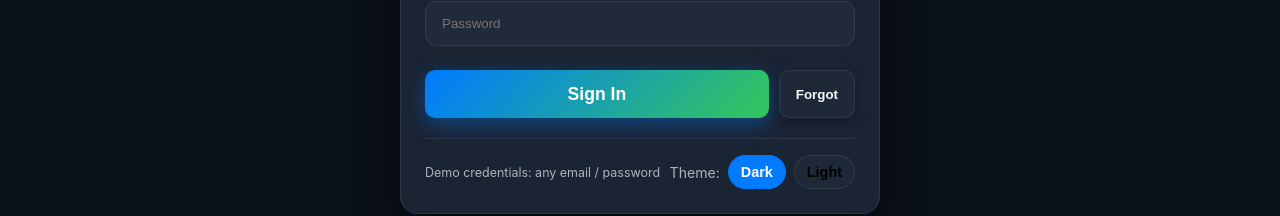
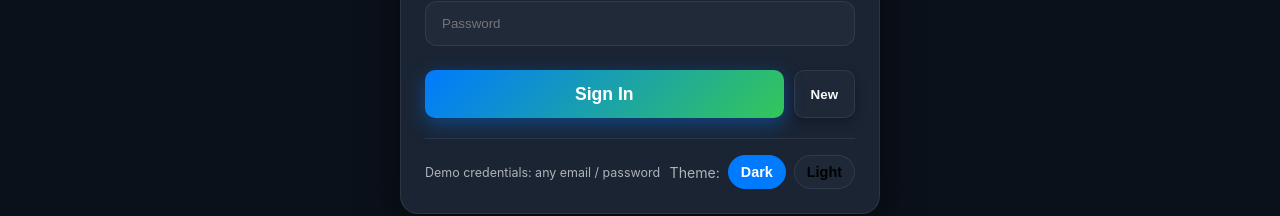
Before and after one commit to khevoc/fintech, a React (Vite) app: page / in a window 1280 px wide. Shown: the part 342-558 px from the top of the page. Built offline with nearby package versions, Linux system fonts and the light colour scheme.

Commit message:
Change button label from 'Forgot' to 'New'

```diff
--- a/src/ClearoApp.jsx
+++ b/src/ClearoApp.jsx
@@ -1484,7 +1484,7 @@ export default function ClearoApp() {
                 onClick={() => alert("Demo: password reset flow")}
                 aria-label="Forgot password"
               >
-                Forgot
+                New
               </button>
             </div>
 
```
